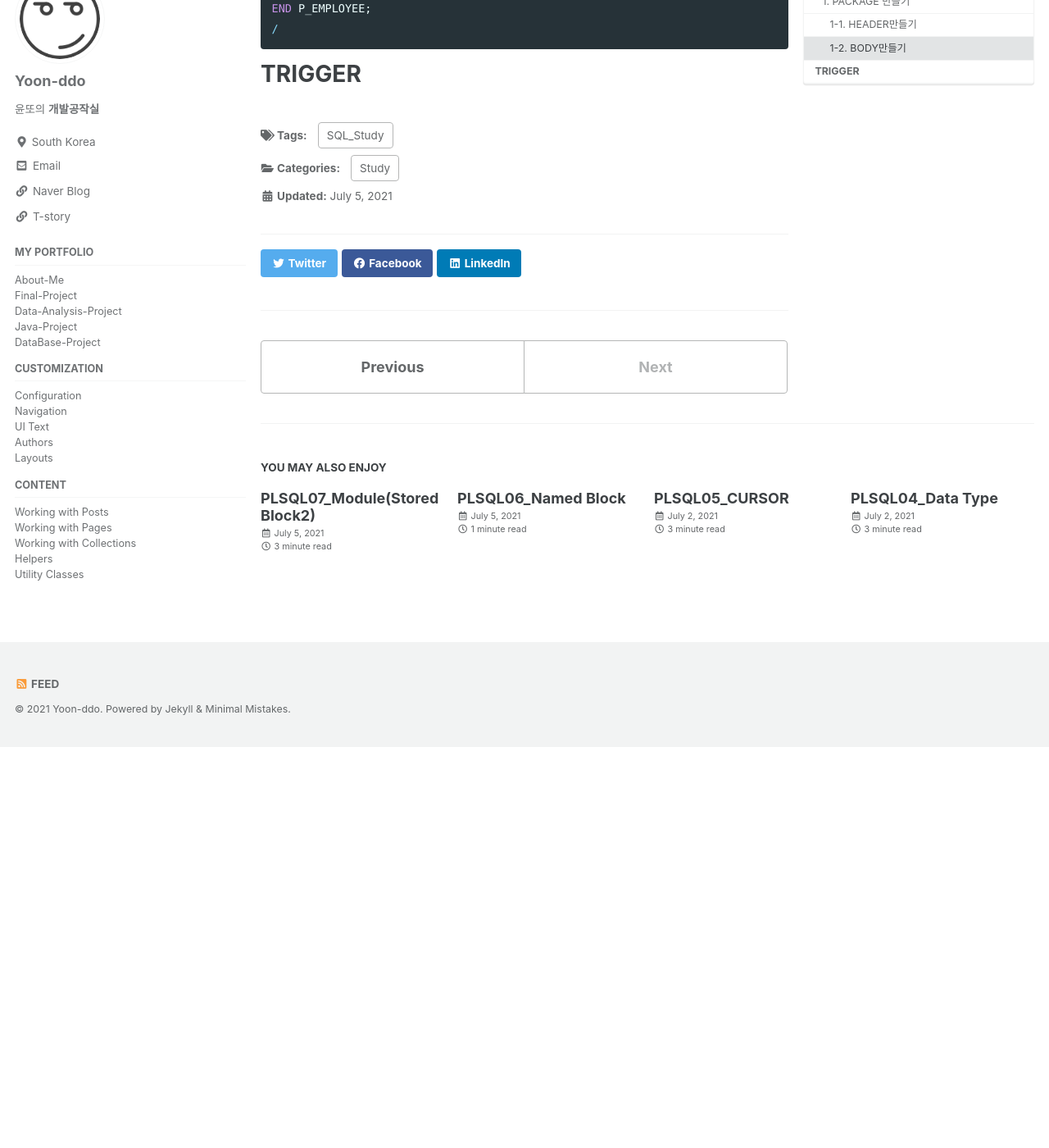
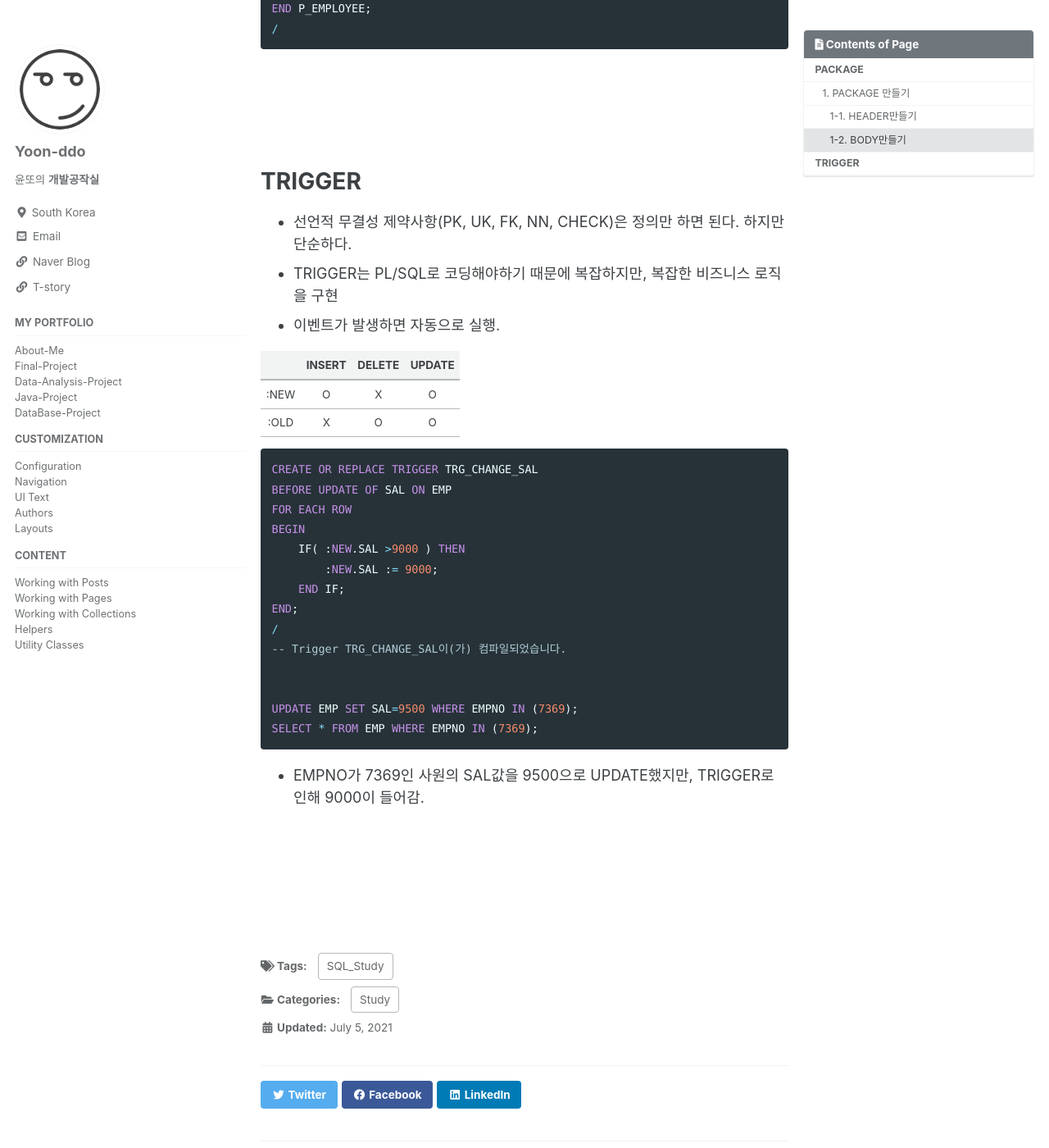
Before and after one commit to Yoon-ddo/Yoon-ddo.github.io, a Jekyll site: the page built from _posts/2021-07-05-PLSQL08_Module(Stored Block3).md, in a window 1280 px wide and 1400 px high, scrolled down 2244 px. Shown: the whole window at 82% size. Built offline with Jekyll 4.4.1, drawn with Linux system fonts in a browser that asks for light colours; cached includes are drawn as plain includes; before the commit the page ends 3155 px from its top, so only the background shows below that.

Commit message:
Update 2021-07-05-PLSQL08_Module(Stored Block3).md

````diff
--- a/_posts/2021-07-05-PLSQL08_Module(Stored Block3).md
+++ b/_posts/2021-07-05-PLSQL08_Module(Stored Block3).md
@@ -91,6 +91,36 @@ END P_EMPLOYEE;
 /
 ```
 
+<br><br><br><br>
+
+# TRIGGER
+- 선언적 무결성 제약사항(PK, UK, FK, NN, CHECK)은 정의만 하면 된다. 하지만 단순하다.
+- TRIGGER는 PL/SQL로 코딩해야하기 때문에 복잡하지만, 복잡한 비즈니스 로직을 구현
+- 이벤트가 발생하면 자동으로 실행.
+
+|| INSERT | DELETE | UPDATE |
+|:---:|:---:|:---:|:---:|
+| :NEW | O | X | O |
+| :OLD | X | O | O |
+
+```sql
+CREATE OR REPLACE TRIGGER TRG_CHANGE_SAL
+BEFORE UPDATE OF SAL ON EMP
+FOR EACH ROW
+BEGIN
+    IF( :NEW.SAL >9000 ) THEN
+        :NEW.SAL := 9000;
+    END IF;
+END;
+/
+-- Trigger TRG_CHANGE_SAL이(가) 컴파일되었습니다.
 
 
-# TRIGGER
+UPDATE EMP SET SAL=9500 WHERE EMPNO IN (7369);
+SELECT * FROM EMP WHERE EMPNO IN (7369);
+```
+
+- EMPNO가 7369인 사원의 SAL값을 9500으로 UPDATE했지만, TRIGGER로 인해 9000이 들어감.
+
+
+<br><br><br><br>
````
